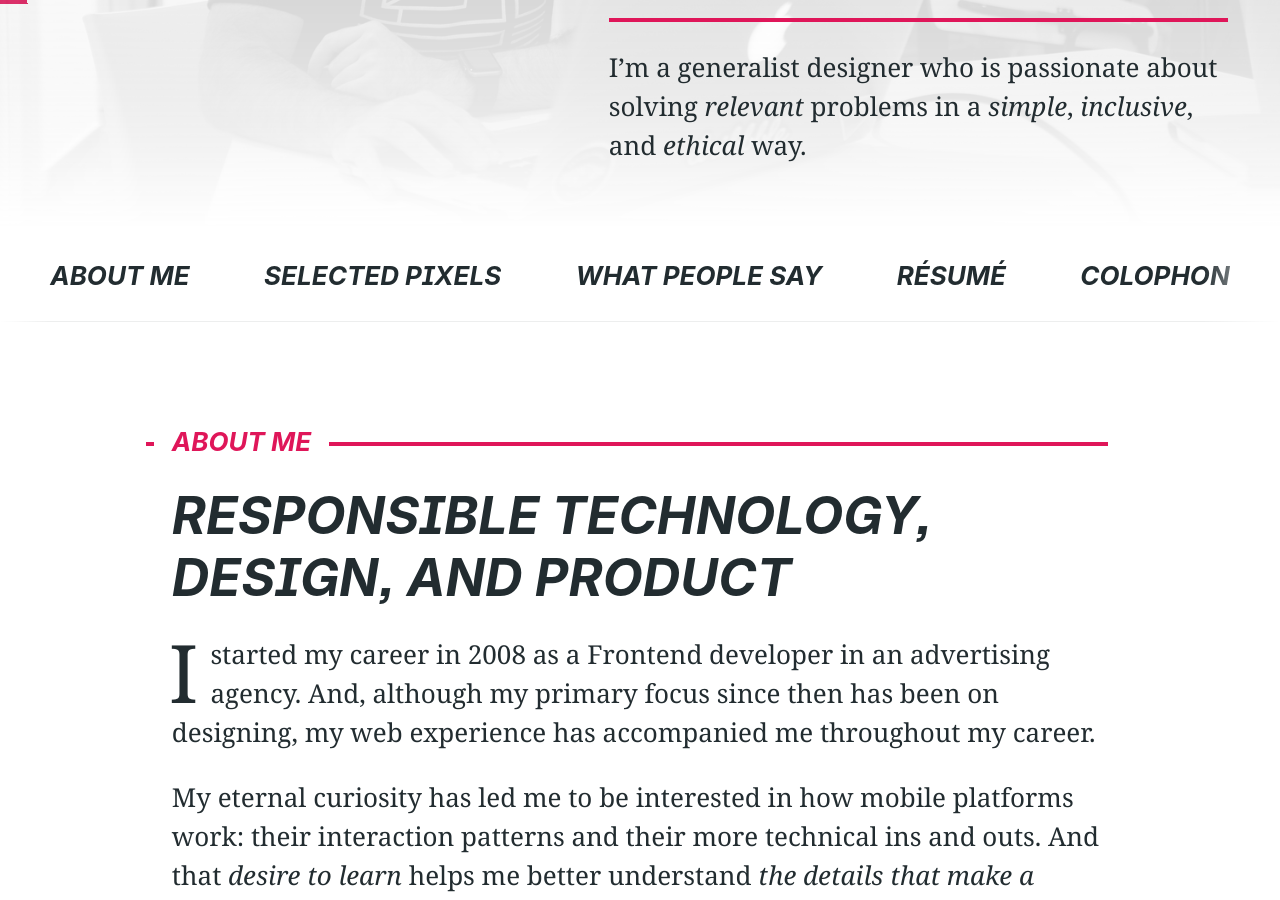
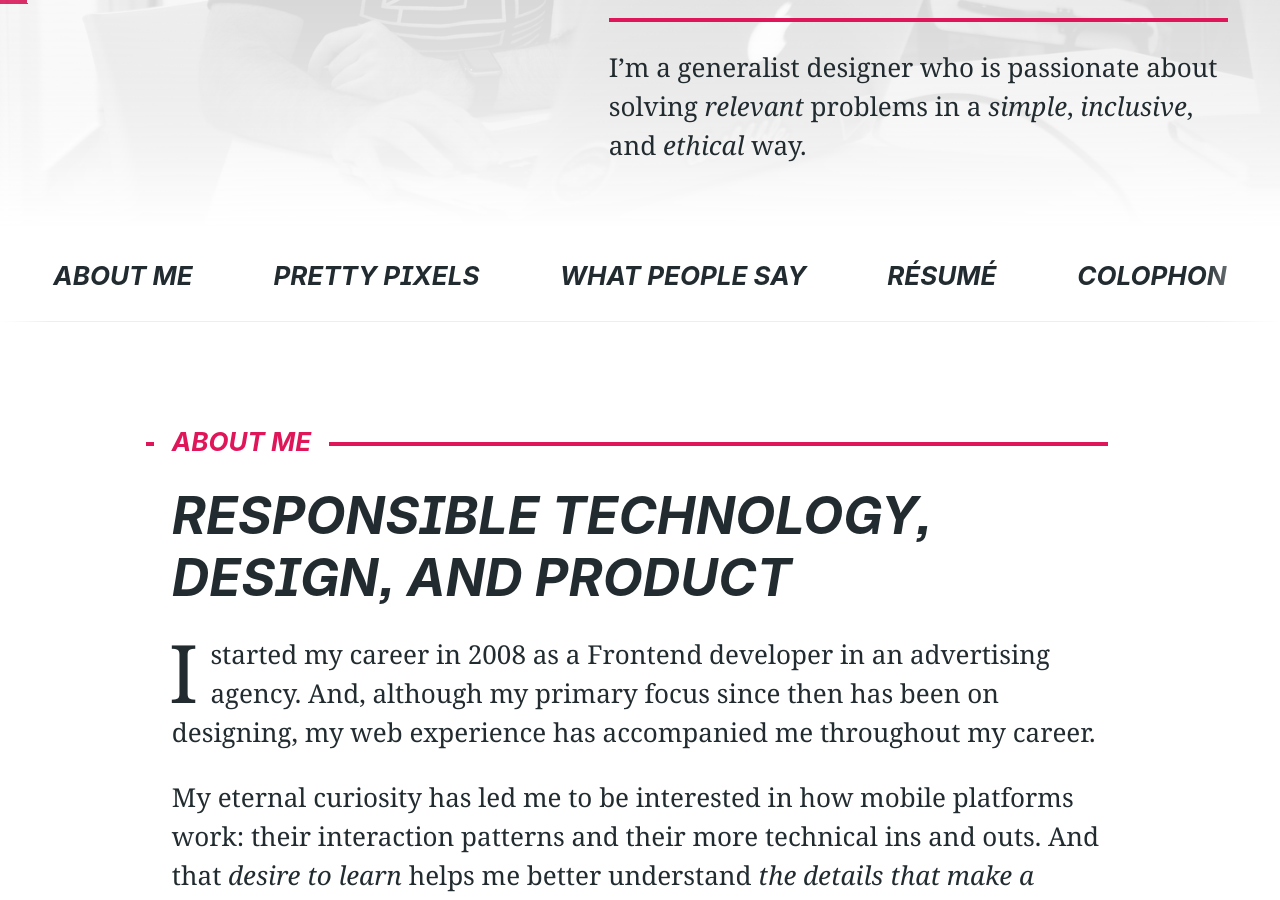
Before and after one commit to intemperie/intemperie.me, a Jekyll site: the page built from _pages/index.html, in a window 1280 px wide and 900 px high, scrolled down 535 px. Built offline with Jekyll 4.4.1, drawn with Linux system fonts in a browser that asks for light colours; some web fonts are replaced; some of the changed text lies outside the part shown.

Commit message:
Update index.html

```diff
--- a/_pages/index.html
+++ b/_pages/index.html
@@ -29,7 +29,7 @@
   <nav class="nav-main display">
     <ol>
       <li><a href="#about-me">About me</a></li>
-      <li><a href="#selected-pixels">Selected pixels</a></"li>
+      <li><a href="#pretty-pixels">Pretty pixels</a></"li>
       <li><a href="#what-people-say">What people say</a></li>
       <li><a href="#resume">Résumé</a></li>
       <li><a href="#colophon">Colophon</a></li>
@@ -59,8 +59,8 @@
     <p>I work for a Spanish mobility company called <a href="https://cabify.com/en">Cabify</a>. Right now, I’m in charge of leading the <em>design system</em>, defining a common language for all platforms, encouraging teams to collaborate more with each other, and creating together a solid foundation that helps us build better products for our customers.</p>
   </section>
 
-  <section id="selected-pixels" class="wrapper visuals">
-    <h2 class="display display5 overline">Selected pixels</h2>
+  <section id="pretty-pixels" class="wrapper visuals">
+    <h2 class="display display5 overline">Pretty pixels</h2>
     <h3 class="display">Great visuals can turn a good product into an <em>excellent</em> one</h3>
       <p>Here are a few examples of things I contributed to look and <em>work</em> even better:</p>
 
```
